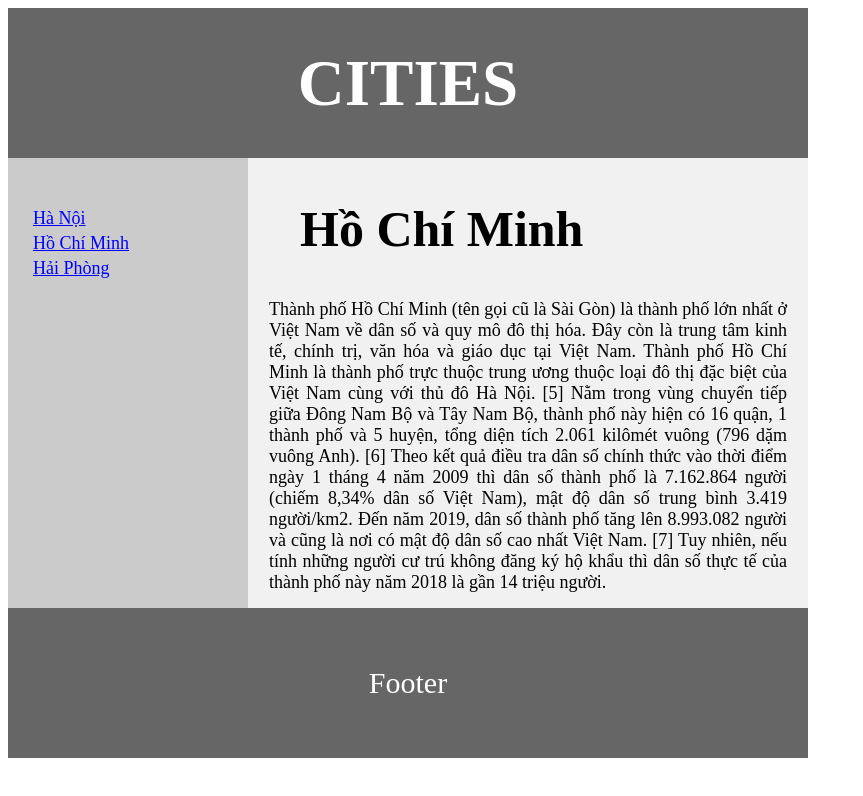
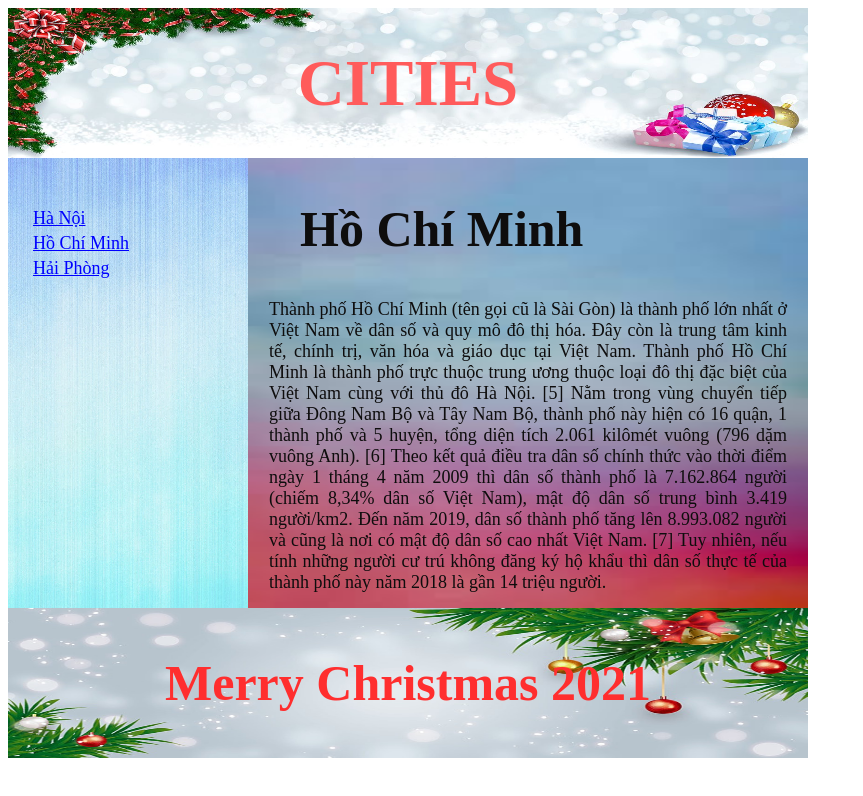
Before and after one commit to KhacThien68/KhacThien_Learning_ReactJS, a plain HTML site: page buoi2/NguyenKhacThien_baiso1_buoi2/sample2.html in a window 1280 px wide. Shown: the whole page, without its empty margins (0-863 px from the left). Drawn offline with Linux system fonts and the light colour scheme.

Commit message:
bai tap buoi 2

```diff
--- a/buoi2/NguyenKhacThien_baiso1_buoi2/css/style.css
+++ b/buoi2/NguyenKhacThien_baiso1_buoi2/css/style.css
@@ -5,9 +5,29 @@
     justify-content: center;
     align-items: center;
     background-color: #666666;
-    color: white;
     font-size: 65px;
     font-weight: 700;
+}
+
+.header-content {
+    width: 100%;
+    height: 100%;
+    position: relative;
+}
+
+.header-name {
+    position: absolute;
+    top: 50%;
+    transform: translate(-50%, -50%);
+    left: 50%;
+    color: rgb(255, 91, 91);
+}
+
+.header-img {
+    width: 100%;
+    height: 100%;
+    background-repeat: no-repeat;
+    background-size: cover;
 }
 
 .main {
@@ -19,7 +39,24 @@
 .content-left {
     width: 30%;
     height: 100%;
-    background-color: #cbcbcb;
+}
+
+.navbar {
+    position: relative;
+    width: 100%;
+    height: 100%;
+}
+
+.bg-navbar,
+.nav-img {
+    width: 100%;
+    height: 100%;
+}
+
+.city-names {
+    position: absolute;
+    top: 0;
+    left: 0;
 }
 
 .city-list {
@@ -40,6 +77,25 @@
     background-color: #f1f1f1;
 }
 
+.content {
+    position: absolute;
+    top: 0;
+    left: 0;
+    color: #0e0d0d;
+}
+
+.main-content {
+    position: relative;
+    width: 100%;
+    height: 100%;
+}
+
+.bg-content,
+.city-name-img {
+    width: 100%;
+    height: 100%;
+}
+
 .name {
     font-size: 50px;
     padding-left: 52px;
@@ -57,8 +113,24 @@
     display: flex;
     justify-content: center;
     align-items: center;
-    font-size: 30px;
+    font-size: 50px;
     background-color: #666666;
-    color: white;
-    font-weight: 500;
+    color: rgb(255 46 46);
+    font-weight: 600;
+    position: relative;
 }
+
+.bg-footer {
+    width: 100%;
+    height: 100%;
+}
+
+
+.footer-img {
+    width: 100%;
+    height: 100%;
+}
+
+.footer-content {
+    position: absolute;
+}
--- a/buoi2/NguyenKhacThien_baiso1_buoi2/sample2.html
+++ b/buoi2/NguyenKhacThien_baiso1_buoi2/sample2.html
@@ -9,11 +9,19 @@
 </head>
 <body>
     <header class="header">
-        CITIES
+        <div class="header-content">
+            <img src="./img/christmas-banner-6739203__480.jpg" alt="bg-img" class="header-img">
+            <div class="header-name">CITIES</div>
+        </div>
     </header>
 
     <main class="main">
         <section class="content-left">
+            <div class="navbar">
+                <div class="bg-navbar">
+                    <img src="./img/bg-doc.jpg" alt="navbar bg" class="nav-img">
+                </div>
+                <div class="city-names">
                     <ul class="city-list">
                         <li>
                             <a href="./index.html" class="city-name">Hà Nội</a>
@@ -25,8 +33,15 @@
                             <a href="./sample3.html" class="city-name">Hải Phòng</a>
                         </li>
                     </ul>
+                </div>
+            </div>
         </section>
         <article class="content-right">
+            <div class="main-content">
+                <div class="bg-content">
+                    <img src="./img/bg-right.jpg" alt="bg right" class="city-name-img">
+                </div>
+                <div class="content">
                     <h1 class="name">
                         Hồ Chí Minh
                     </h1>
@@ -40,12 +55,22 @@
                         Đến năm 2019, dân số thành phố tăng lên 8.993.082 người và cũng là nơi có mật độ dân số cao nhất Việt Nam.
                         [7] Tuy nhiên, nếu tính những người cư trú không đăng ký hộ khẩu thì dân số thực tế của thành phố này năm 2018 là gần 14 triệu người.
                     </p>
+                </div>
+            </div>
+
         </article>
 
     </main>
 
-    <footer class="footer">
-        Footer
+    <footer>
+        <div class="footer">
+            <div class="bg-footer">
+                <img src="./img/bg_footer.jpg" alt="bg footer" class="footer-img">
+            </div>
+            <div class="footer-content">
+                Merry Christmas 2021
+            </div>
+        </div>
     </footer>
 
 </body>
```
Also changed, not shown: buoi2/NguyenKhacThien_baiso1_buoi2/index.html (+27 -3 lines), buoi2/NguyenKhacThien_baiso1_buoi2/sample3.html (+28 -3 lines), buoi2/NguyenKhacThien_baiso1_buoi2/img/bg-doc.jpg (added), buoi2/NguyenKhacThien_baiso1_buoi2/img/bg-right.jpg (added), buoi2/NguyenKhacThien_baiso1_buoi2/img/bg_footer.jpg (added), buoi2/NguyenKhacThien_baiso1_buoi2/img/christmas-banner-6739203__480.jpg (added). Lines whose indentation alone changed are shown as unchanged.
